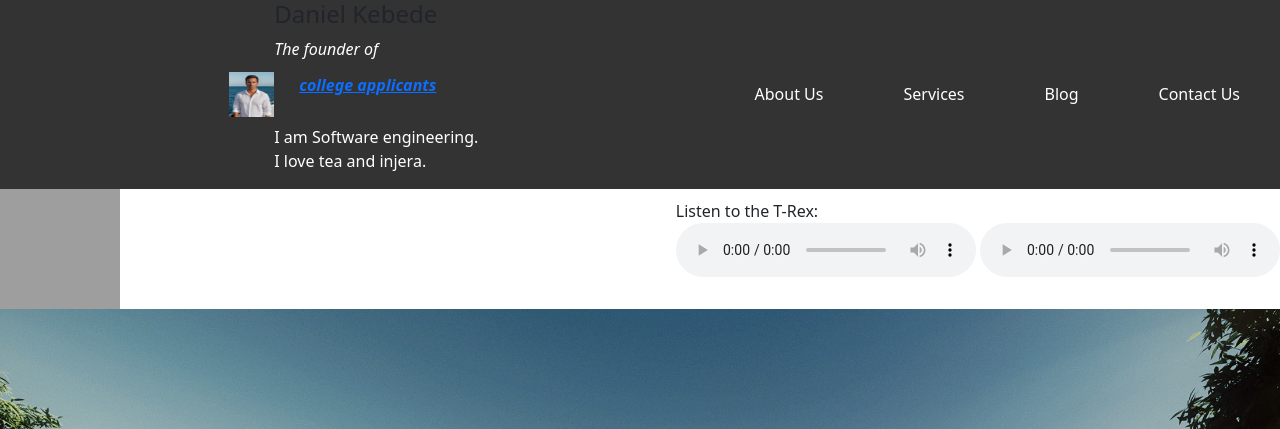
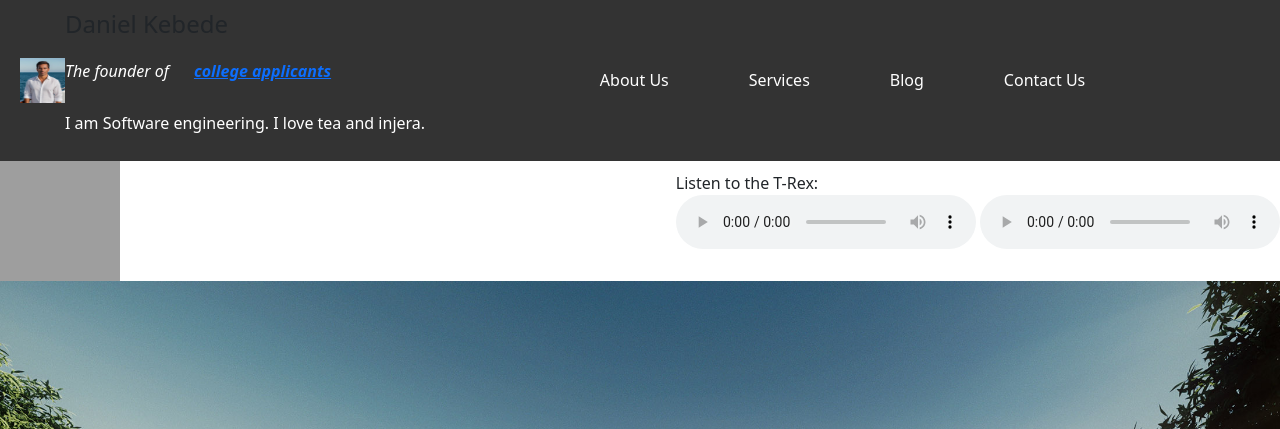
Before and after one commit to Maxd646/my-website, a PHP site: page / in a window 1280 px wide. Shown: the top 429 px of the page. Run offline with PHP 8.4, Linux system fonts and the light colour scheme; grey boxes are pictures that could not be loaded.

Commit message:
Update style.css

```diff
--- a/style.css
+++ b/style.css
@@ -139,36 +139,38 @@ html, body {
     height: 100%;
     overflow-x: hidden; /* Prevent horizontal scroll */
 }
-
-/* Header and Logo Styling */
+/* Ensure header layout */
 header {
     display: flex;
     justify-content: space-between;
     align-items: center;
     background-color: #333;
-    padding: 0px;
+    padding: 10px 20px; /* Adjust padding as needed */
 }
 
+/* Align the logo to the left side */
 .header-table {
-    width: 20%; /* Adjust width as needed */
-}
-
-.logo {
-    padding-left: 0; /* Aligns logo to the left */
+    display: flex;
+    align-items: center;
 }
 
 .logo img {
     height: 50px; /* Adjust height as needed */
     display: block;
-    margin: 0; /* Removes default centering */
 }
 
-/* Navigation Styling */
+/* Center the navigation links */
+nav {
+    flex-grow: 1; /* Takes up remaining space for alignment */
+    text-align: center;
+}
+
 nav ul {
     list-style: none;
     padding: 0;
     margin: 0;
     display: flex;
+    justify-content: center;
 }
 
 nav ul li {
@@ -182,8 +184,9 @@ nav ul li a {
 }
 
 nav ul li a:hover {
-    color: #ffa500; /* Hover color */
+    color: #ffa500;
 }
+
 
 /* Social Media Styling */
 .social-media {
```
